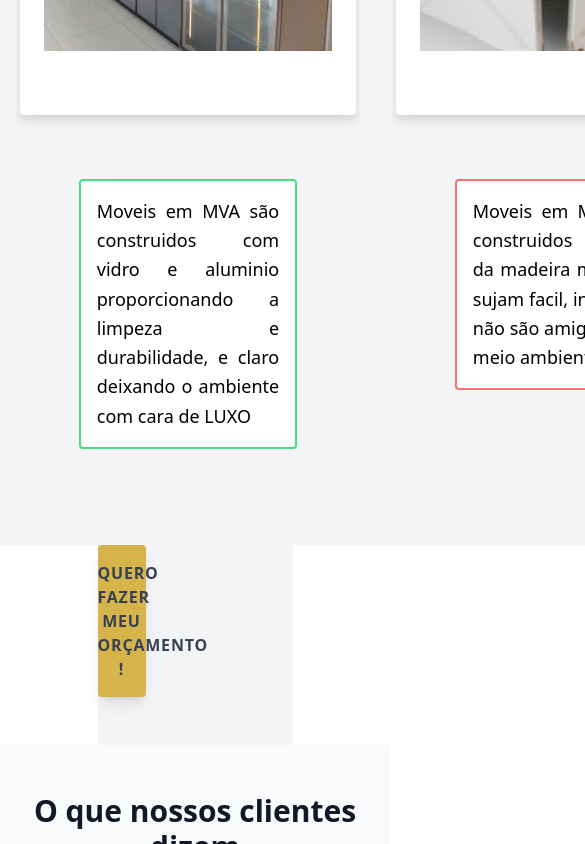
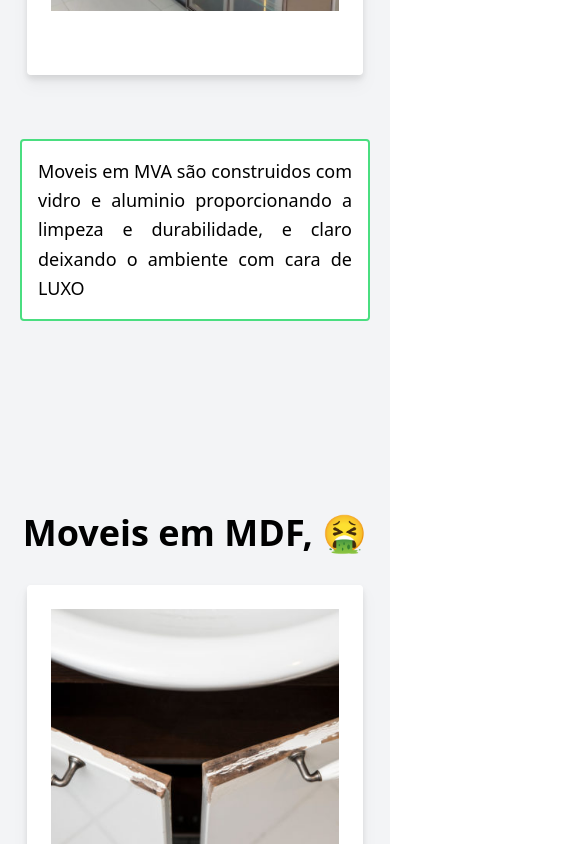
Before and after one commit to elluxus/elluxus-site, a Next.js app: page / in a window 390 px wide. Shown: the part 5500-6344 px from the top of the page, 585 px wide, since content can reach past the window. Built offline with nearby package versions, Linux system fonts and the light colour scheme.

Commit message:
mobile error fixed

```diff
--- a/pages/home.js
+++ b/pages/home.js
@@ -36,7 +36,7 @@ export default function Home() {
           />
         <WppButton/>
         <Projetos/>
-        <div className='flex mx-auto  '>
+        <div className='flex flex-col md:flex-row mx-auto  '>
         <FeaturedSection
           title={'Moveis em MVA'}
           image={'/imgs/projeto-1.jpg'}
@@ -52,7 +52,9 @@ export default function Home() {
           description={'Moveis em MDF são construidos apartir da madeira mdf, eles sujam facil, incham, e não são amigaveis ao meio ambiente..'}/>
 
         </div>
-        <div className='mx-auto w-1/2 bg-gray-100'>
+        <div className='mx-auto md:w-1/2 bg-gray-100'>
+          <h2 className='m-2 py-4 text-justify text-center text-3xl leading-8 font-extrabold tracking-tight text-gray-900 sm:text-4xl'>
+            Tenha moveis com alta durabilidade</h2>
           <Buttons/>
         </div>
         <Depoimentos/>
--- a/src/components/featuredSection.js
+++ b/src/components/featuredSection.js
@@ -14,7 +14,7 @@ export const FeaturedSection = ({title,description,image,emoji,color})=>{
           {/* <div className="relative w-72 h-72">
           </div> */}
         </div>
-        <p className={` text-justify text-lg leading-relaxed mx-auto w-[65%]
+        <p className={` text-justify text-lg leading-relaxed mx-auto lg:w-[65%]
         bg-white p-4 rounded border-2 ${color}`}>{description}</p>
       </section>
 
```
